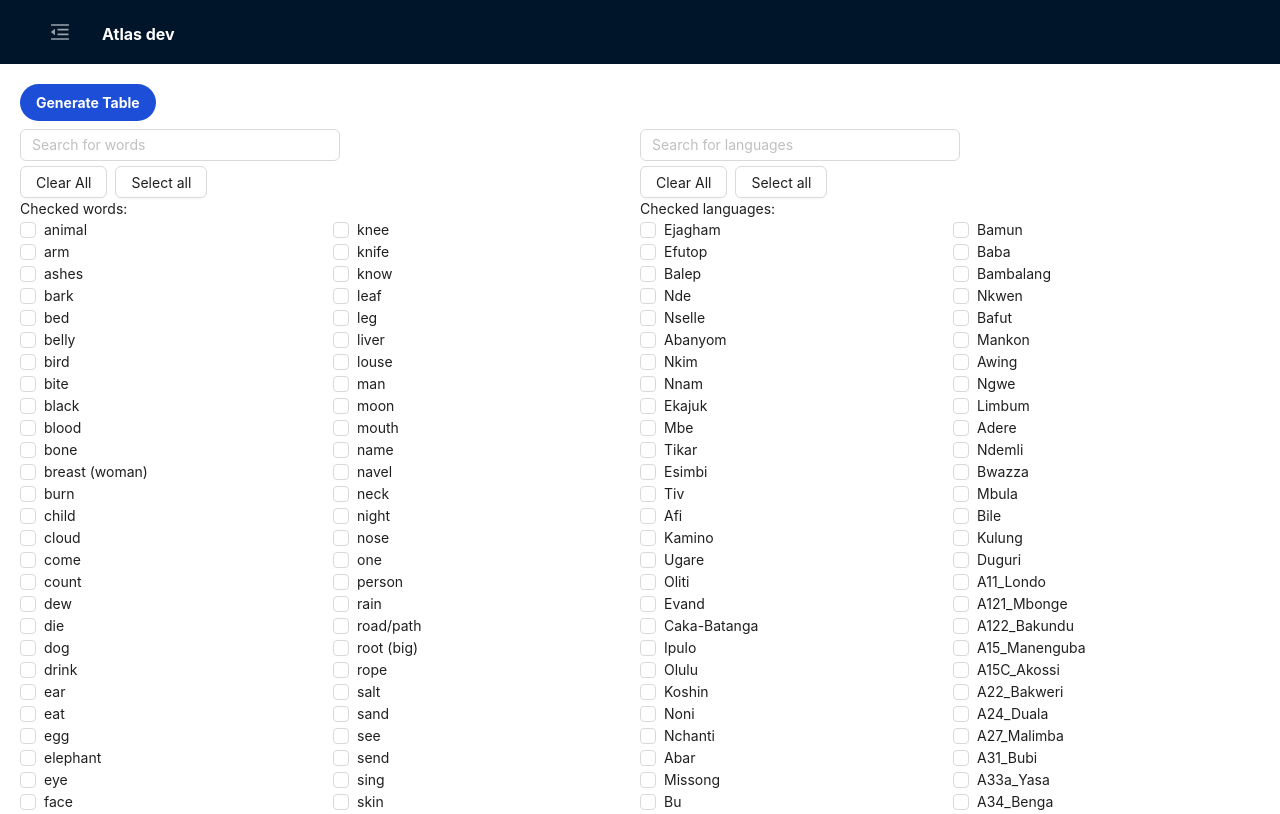
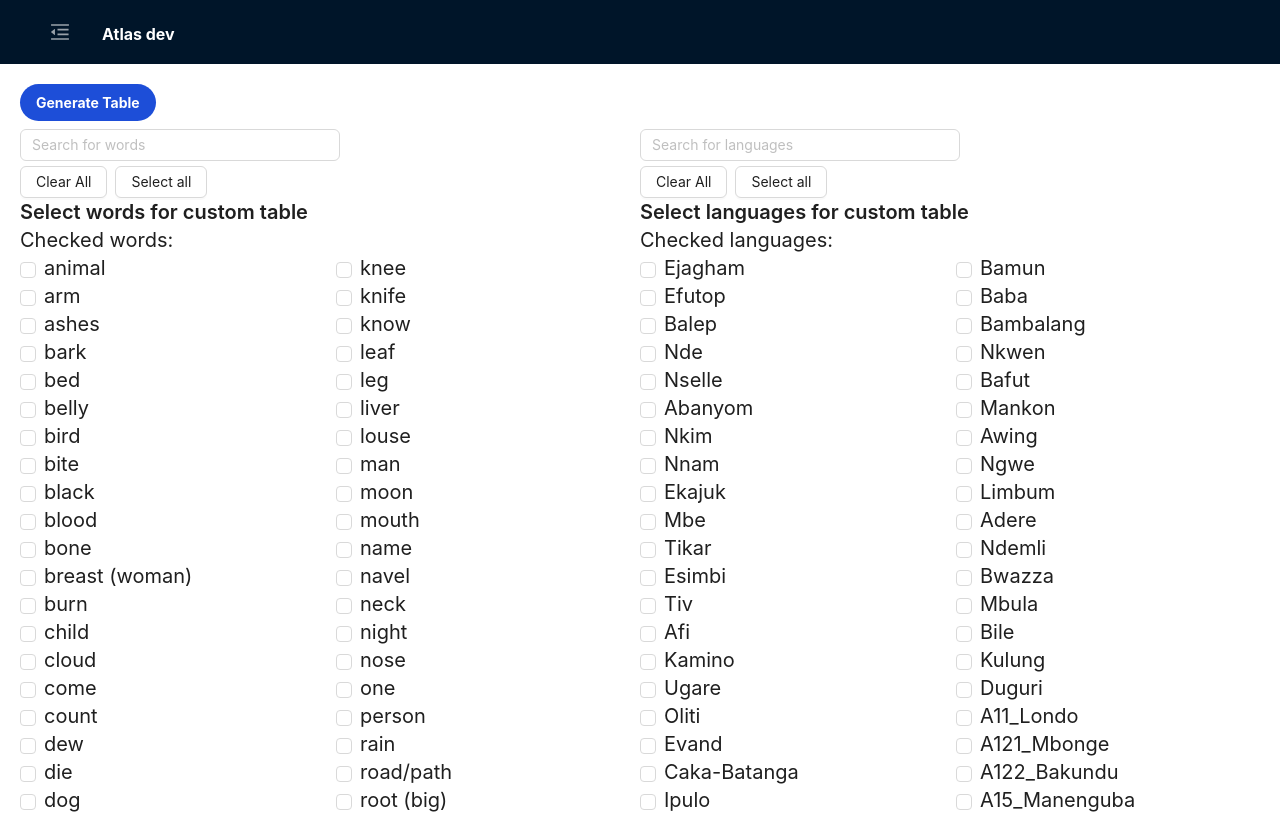
Before and after one commit to AydenHoyll/atlas_repo, a React (Create React App) app: page /new in a window 1280 px wide. Shown: the top 814 px of the page. Built offline with nearby package versions, Linux system fonts and the light colour scheme.

Commit message:
minor updt and some css changes

```diff
--- a/src/App.js
+++ b/src/App.js
@@ -18,7 +18,7 @@ const App = () => {
           ))}
         </Routes>
       </Content>
-      <Footer></Footer>
+      <Footer />
     </Layout>
   );
 };
--- a/src/components/list/index.js
+++ b/src/components/list/index.js
@@ -1,5 +1,5 @@
 import React, { useEffect, useMemo, useState } from "react";
-import { Button, Checkbox, Input } from "antd";
+import { Button, Checkbox, Input, Typography } from "antd";
 
 const ListComponent = ({ data, name, passData }) => {
   const [searchInput, setSearchInput] = useState("");
@@ -51,7 +51,7 @@ const ListComponent = ({ data, name, passData }) => {
   };
 
   return (
-    <div className="w-1/2 mr-2 flex flex-col m-0 max-h-full overflow-auto">
+    <div className="w-1/2 mr-2 flex flex-col m-0 lg:text-xl md:text-sm md:min-w-fit ">
       <Input
         allowClear
         style={{
@@ -72,6 +72,9 @@ const ListComponent = ({ data, name, passData }) => {
         </Button>
         <Button onClick={handleSelectAll}>Select all</Button>
       </div>
+      <Typography.Text strong={true} className="lg: text-xl md: text-sm">
+        Select {name} for custom table
+      </Typography.Text>
       <div>
         Checked {name}: {checkedListValues.join(", ")}
       </div>
--- a/src/pages/customLexicon/index.js
+++ b/src/pages/customLexicon/index.js
@@ -52,7 +52,7 @@ const NewFeature = () => {
         {!isClicked ? "Generate Table" : "Back"}
       </button>
       {!isClicked ? (
-        <div className="flex flex-row">
+        <div className="flex flex-row md: overflow-y-auto">
           <ListComponent data={wordData} name="words" passData={passData} />
           <ListComponent data={langData} name="languages" passData={passData} />
         </div>
--- a/src/pages/homePage/index.js
+++ b/src/pages/homePage/index.js
@@ -35,7 +35,7 @@ const HomePage = () => {
           May 2025.
         </Typography.Paragraph>
         <Typography.Title level={3}>People</Typography.Title>
-        <div className="inline-flex gap-5 lg:max-w-5xl m-auto md:max-3xl sm:flex-wrap lg:flex-nowrap justify-center">
+        <div className="inline-flex gap-5 lg:max-w-5xl m-auto md:w-fit md: flex-wrap md: flex-1 md:overflow-y-auto lg:flex-nowrap justify-center">
           <Cards></Cards>
           <Cards></Cards>
           <Cards></Cards>
--- a/src/pages/lexicon/utils.js
+++ b/src/pages/lexicon/utils.js
@@ -35,7 +35,7 @@ export const options = [
 // Mapping of distinctive colors to their conventional color names
 
 export const distinctiveColors = {
-  1: "bg-[#E6194B] font-semibold", // Red
+  1: "bg-[#E6194B] font-semibold text-white", // Red
   2: "bg-[#3CB44B] text-white font-semibold", // Green
   3: "bg-[#FFC20A] font-semibold", // Yellow
   4: "bg-[#4363D8] text-white font-semibold", // Blue
```
